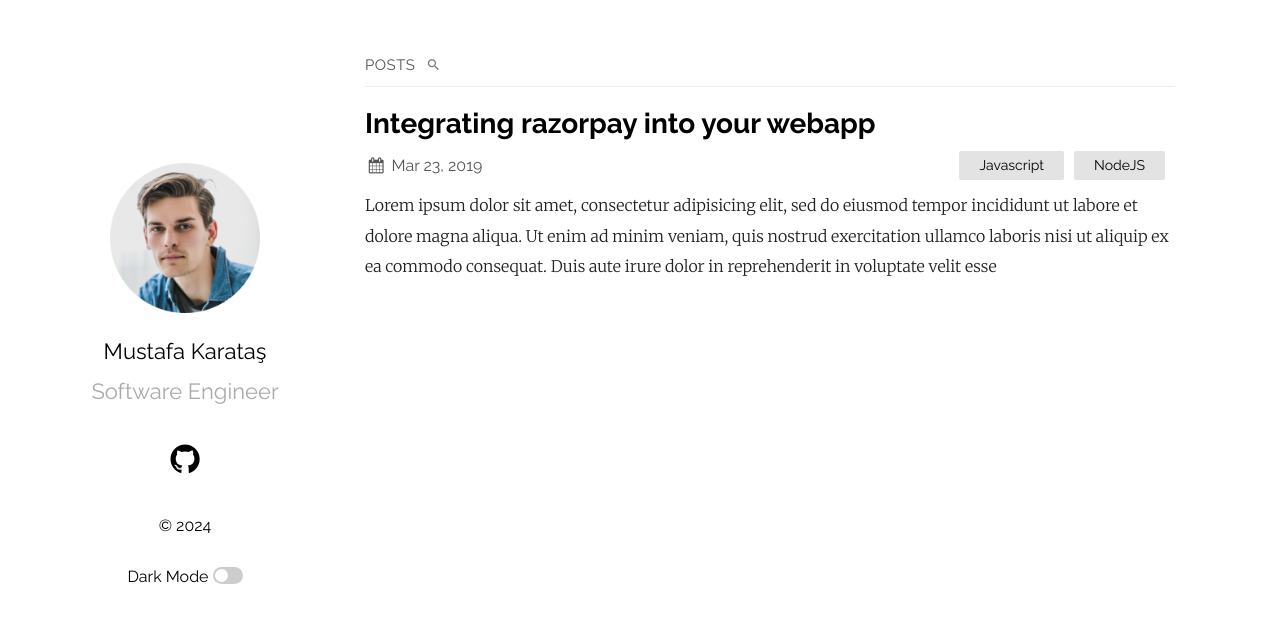
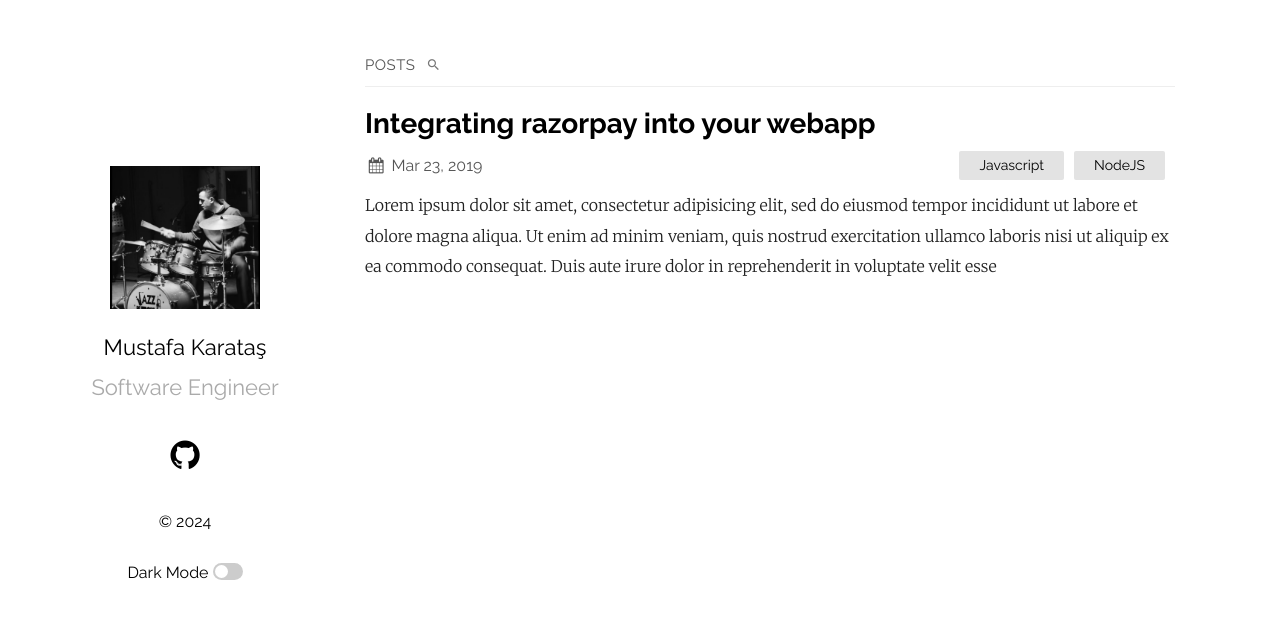
Before and after one commit to musticode/musticode.github.io, a Jekyll site: the page built from index.md, in a window 1280 px wide. Shown: the top 623 px of the page. Built offline with Jekyll 4.4.1, drawn with Linux system fonts in a browser that asks for light colours.

Commit message:
photo update

```diff
--- a/_config.yml
+++ b/_config.yml
@@ -18,7 +18,7 @@ plainwhite:
   sitemap: true # set to true to generate sitemap.xml content
   search: true # set to true to enable searchbar
   dark_mode: true # set to true to add dark mode toggle
-  portfolio_image: "assets/portfolio.png" # the path from the base directory of the site to the image to display (no / at the start)
+  portfolio_image: "assets/mustidavul.png" # the path from the base directory of the site to the image to display (no / at the start)
   html_lang: "en" # set the lang attribute of the <html> tag for the pages. See here for a list of codes: https://www.w3schools.com/tags/ref_country_codes.asp
   condensed_mobile:
     #- home
```
Also changed, not shown: assets/mustidavul.png (added).
